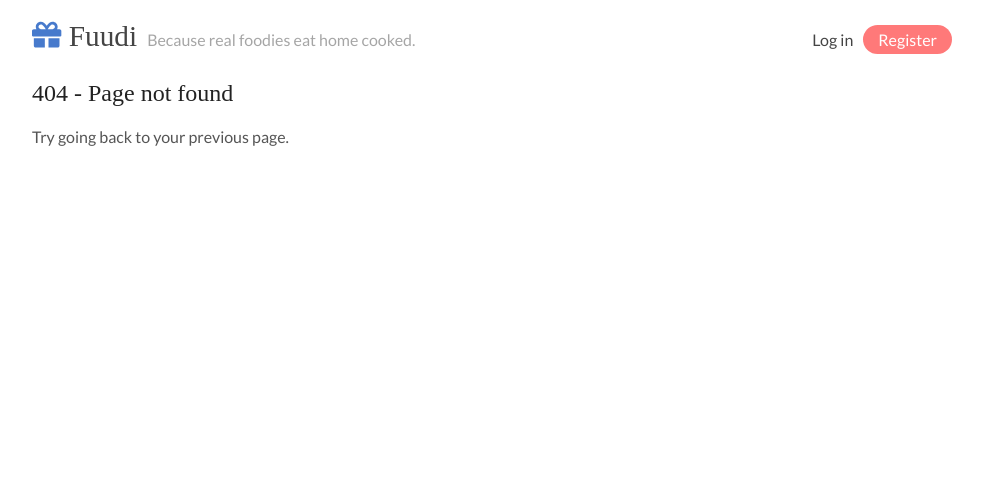
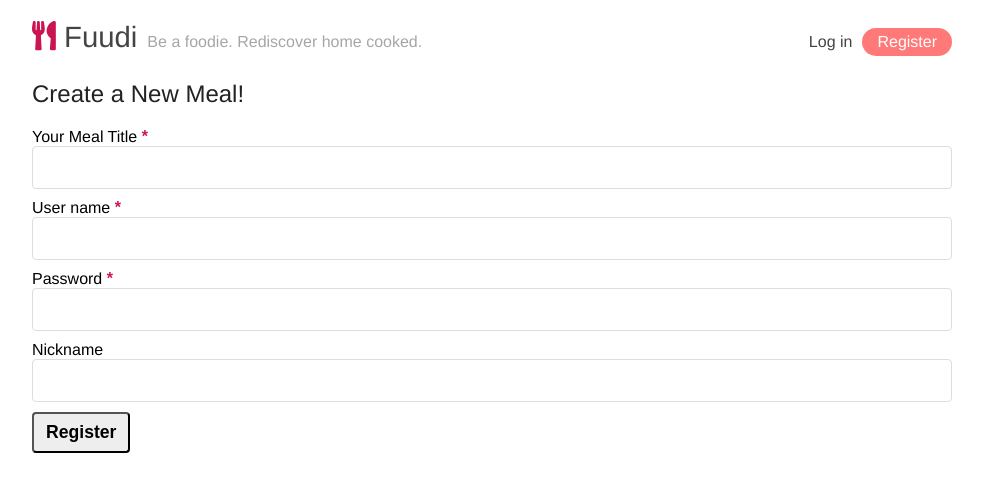
Before and after one commit to clipqq/fuudi-client, a React app: page /create-meal in a window 1280 px wide. Before the commit this address had no page. Shown: the whole page, without its empty margins (148-1131 px from the left). Built offline with nearby package versions, Linux system fonts and the light colour scheme; a web font is replaced by a local one.

Commit message:
working on create meal route

```diff
--- a/public/index.html
+++ b/public/index.html
@@ -2,7 +2,7 @@
 <html lang="en">
   <head>
     <meta charset="utf-8" />
-    <link rel="shortcut icon" href="%PUBLIC_URL%/favicon.ico" />
+    <link rel="shortcut icon" href="%PUBLIC_URL%/bento-box.png" />
     <meta
       name="viewport"
       content="width=device-width, initial-scale=1, shrink-to-fit=no"
--- a/src/components/App/App.js
+++ b/src/components/App/App.js
@@ -7,6 +7,8 @@ import MenuListPage from '../../routes/MenuListPage/MenuListPage'
 import MenuPage from '../../routes/MenuPage/MenuPage'
 import LoginPage from '../../routes/LoginPage/LoginPage'
 import RegistrationPage from '../../routes/RegistrationPage/RegistrationPage'
+import CreateMealPage from '../../routes/CreateMealPage/CreateMealPage'
+
 import NotFoundPage from '../../routes/NotFoundPage/NotFoundPage'
 import './App.css'
 
@@ -41,6 +43,10 @@ class App extends Component {
               component={RegistrationPage}
             />
             <Route
+              path={'/create-meal'}
+              component={CreateMealPage}
+            />
+            <Route
               path={'/menu/:menuId'}
               component={MenuPage}
             />
--- /dev/null
+++ b/src/components/CreateMealForm/CreateMealForm.js
@@ -0,0 +1,103 @@
+import React, { Component } from 'react'
+import { Button, Input, Required } from '../Utils/Utils'
+import AuthApiService from '../../services/auth-api-service'
+
+export default class CreateMealForm extends Component {
+  static defaultProps = {
+    onCreateSuccess: () => {}
+  }
+
+  state = { error: null }
+
+  handleSubmit = ev => {
+    ev.preventDefault()
+    const { meal_title, image_url, locations_served, payment_type_accepted, diet_type, cuisine_type, description, pickup_instructions } = ev.target
+
+    this.setState({ error: null })
+    AuthApiService.postCreateMeal({
+      title: meal_title.value,
+      image: image_url.value,
+      locations_served: locations_served.value,
+      payment_type: payment_type_accepted.value,
+      diet_type: diet_type.value,
+      cuisine_type: cuisine_type.value,
+      description: description.value,
+      pickup_instructions: pickup_instructions.value
+    })
+      .then(user => {
+        meal_title.value = ''
+        image_url.value = ''
+        locations_served.value = ''
+        payment_type_accepted.value = ''
+        diet_type.value = ''
+        cuisine_type.value = ''
+        description.value = ''
+        pickup_instructions.value = ''
+        this.props.onCreateSuccess()
+      })
+      .catch(res => {
+        this.setState({ error: res.error })
+      })
+  }
+
+  render() {
+    const { error } = this.state
+    return (
+      <form
+        className='CreateMealForm'
+        onSubmit={this.handleSubmit}
+      >
+        <div role='alert'>
+          {error && <p className='red'>{error}</p>}
+        </div>
+        <div className='full_name'>
+          <label htmlFor='RegistrationForm__meal_title'>
+            Your Meal Title <Required />
+          </label>
+          <Input
+            name='full_name'
+            type='text'
+            required
+            id='RegistrationForm__meal_title'>
+          </Input>
+        </div>
+        <div className='user_name'>
+          <label htmlFor='RegistrationForm__user_name'>
+            User name <Required />
+          </label>
+          <Input
+            name='user_name'
+            type='text'
+            required
+            id='RegistrationForm__user_name'>
+          </Input>
+        </div>
+        <div className='password'>
+          <label htmlFor='RegistrationForm__password'>
+            Password <Required />
+          </label>
+          <Input
+            name='password'
+            type='password'
+            required
+            id='RegistrationForm__password'>
+          </Input>
+        </div>
+        <div className='nick_name'>
+          <label htmlFor='RegistrationForm__nick_name'>
+            Nickname
+          </label>
+          <Input
+            name='nick_name'
+            type='text'
+            required
+            id='RegistrationForm__nick_name'>
+          </Input>
+        </div>
+        <Button type='submit'>
+          Register
+        </Button>
+      </form>
+    )
+  }
+}
--- a/src/components/Header/Header.js
+++ b/src/components/Header/Header.js
@@ -6,13 +6,17 @@ import './Header.css'
 
 export default class Header extends Component {
   handleLogoutClick = () => {
-    // DO SOMETHING
     TokenService.clearAuthToken()
   }
 
-  renderLogoutLink() {
+  renderHeaderLoggedIn() {
     return (
       <div className='Header__logged-in'>
+        <Link
+          to='/create-meal'>
+          Create a Meal
+        </Link>
+        {' '}
         <Link
           onClick={this.handleLogoutClick}
           to='/'>
@@ -22,7 +26,7 @@ export default class Header extends Component {
     )
   }
 
-  renderLoginLink() {
+  renderHeaderNotLoggedIn() {
     return (
       <div className='Header__not-logged-in'>
         <Link
@@ -42,18 +46,18 @@ export default class Header extends Component {
       <nav className='Header'>
         <h1>
           <Link to='/'>
-            <FontAwesomeIcon className='blue' icon='gift' />
+            <FontAwesomeIcon className='red' icon='utensils' />
             {' '}
             Fuudi
           </Link>
         </h1>
-        <span className='Header__tagline--wide'>Because real foodies eat home cooked.</span>
+        <span className='Header__tagline--wide'>Be a foodie. Rediscover home cooked.</span>
         {TokenService.hasAuthToken()
-          ? this.renderLogoutLink()
-          : this.renderLoginLink()}
+          ? this.renderHeaderLoggedIn()
+          : this.renderHeaderNotLoggedIn()}
       </nav>
 
-      <span className='Header__tagline--narrow'>Because real foodies eat home cooked.</span>
+      <span className='Header__tagline--narrow'>Be a foodie. Rediscover home cooked.</span>
     </>
   }
 }
--- a/src/components/MenuStarRating/MenuStarRating.js
+++ b/src/components/MenuStarRating/MenuStarRating.js
@@ -21,5 +21,5 @@ export function MenuStarRating({rating}) {
 
 function Star({filled}) {
   const library = filled ? 'fas' : 'far'
-  return <FontAwesomeIcon className='blue' icon={ [ library, 'star'  ]  } />
+  return <FontAwesomeIcon className='red' icon={ [ library, 'star'  ]  } />
 }
--- a/src/index.css
+++ b/src/index.css
@@ -8,13 +8,13 @@
 body {
   margin: 0;
   padding: 0;
-  font-family: "Lato", sans-serif;
+  font-family: "Helvetica", sans-serif;
   -webkit-font-smoothing: antialiased;
   -moz-osx-font-smoothing: grayscale;
 }
 
 h1, h2, h3, h4, h5, h6 {
-  font-family: "Lustria";
+  font-family: "Helvetica";
   font-weight: 100;
   color: #222;
 }
--- a/src/index.js
+++ b/src/index.js
@@ -20,6 +20,7 @@ import {
   faPenAlt,
   faQuoteLeft,
   faStar as fasStar,
+  faUtensils,
 } from '@fortawesome/free-solid-svg-icons'
 
 library.add(
@@ -33,6 +34,7 @@ library.add(
   faQuoteLeft,
   farStar,
   fasStar,
+  faUtensils,
 )
 
 ReactDOM.render(
--- /dev/null
+++ b/src/routes/CreateMealPage/CreateMealPage.js
@@ -0,0 +1,27 @@
+import React, { Component } from 'react'
+import { Section } from '../../components/Utils/Utils'
+import CreateMealForm from '../../components/CreateMealForm/CreateMealForm'
+
+export default class CreateMealPage extends Component {
+  static defaultProps = {
+    history: {
+      push: () => {},
+    },
+  }
+
+  handleRegistrationSuccess = user => {
+    const { history } = this.props
+    history.push('/login')
+  }
+
+  render() {
+    return (
+      <Section className='CreateMealPage'>
+        <h2>Create a New Meal!</h2>
+        <CreateMealForm
+          onRegistrationSuccess={this.handleRegistrationSuccess}
+        />
+      </Section>
+    )
+  }
+}
--- a/src/services/token-service.js
+++ b/src/services/token-service.js
@@ -1,35 +1,35 @@
 import config from '../config'
-import AuthApiService from '../services/auth-api-service'
+// import AuthApiService from '../services/auth-api-service'
 
-let _refreshTimeoutId;
-let _idleTimeoutId;
+// let _refreshTimeoutId;
+// let _idleTimeoutId;
 
-document.addEventListener('mousemove', function(event) {
-  // cancel old idle timeout
-  clearTimeout(_idleTimeoutId)
-  // start a new one
-  _idleTimeoutId = setTimeout(function() {
-    clearTimeout(_refreshTimeoutId)
-  }, 50 * 1000)
-}, true)
+// document.addEventListener('mousemove', function(event) {
+//   // cancel old idle timeout
+//   clearTimeout(_idleTimeoutId)
+//   // start a new one
+//   _idleTimeoutId = setTimeout(function() {
+//     clearTimeout(_refreshTimeoutId)
+//   }, 5000 * 1000)
+// }, true)
 
 const TokenService = {
   saveAuthToken(token) {
     window.sessionStorage.setItem(config.TOKEN_KEY, token)
-    _refreshTimeoutId = setTimeout(function () {
-      AuthApiService.postRefresh()
-    }, 15 * 1000)
+    // _refreshTimeoutId = setTimeout(function () {
+    //   AuthApiService.postRefresh()
+    // }, 1500 * 1000)
   },
   getAuthToken() {
     return window.sessionStorage.getItem(config.TOKEN_KEY)
   },
   clearAuthToken() {
     window.sessionStorage.removeItem(config.TOKEN_KEY)
-    setTimeout(function () {
-      /* remove the refresh timeout from the queue */
-      clearTimeout(_refreshTimeoutId)
-      /* logout */
-    }, 50 * 1000)
+    // setTimeout(function () {
+    //   /* remove the refresh timeout from the queue */
+    //   clearTimeout(_refreshTimeoutId)
+    //   /* logout */
+    // }, 5000 * 1000)
   },
   hasAuthToken() {
     return !!TokenService.getAuthToken()
```
Also changed, not shown: public/bento-box.png (added), src/services/auth-api-service.js (line endings or trailing spaces).
